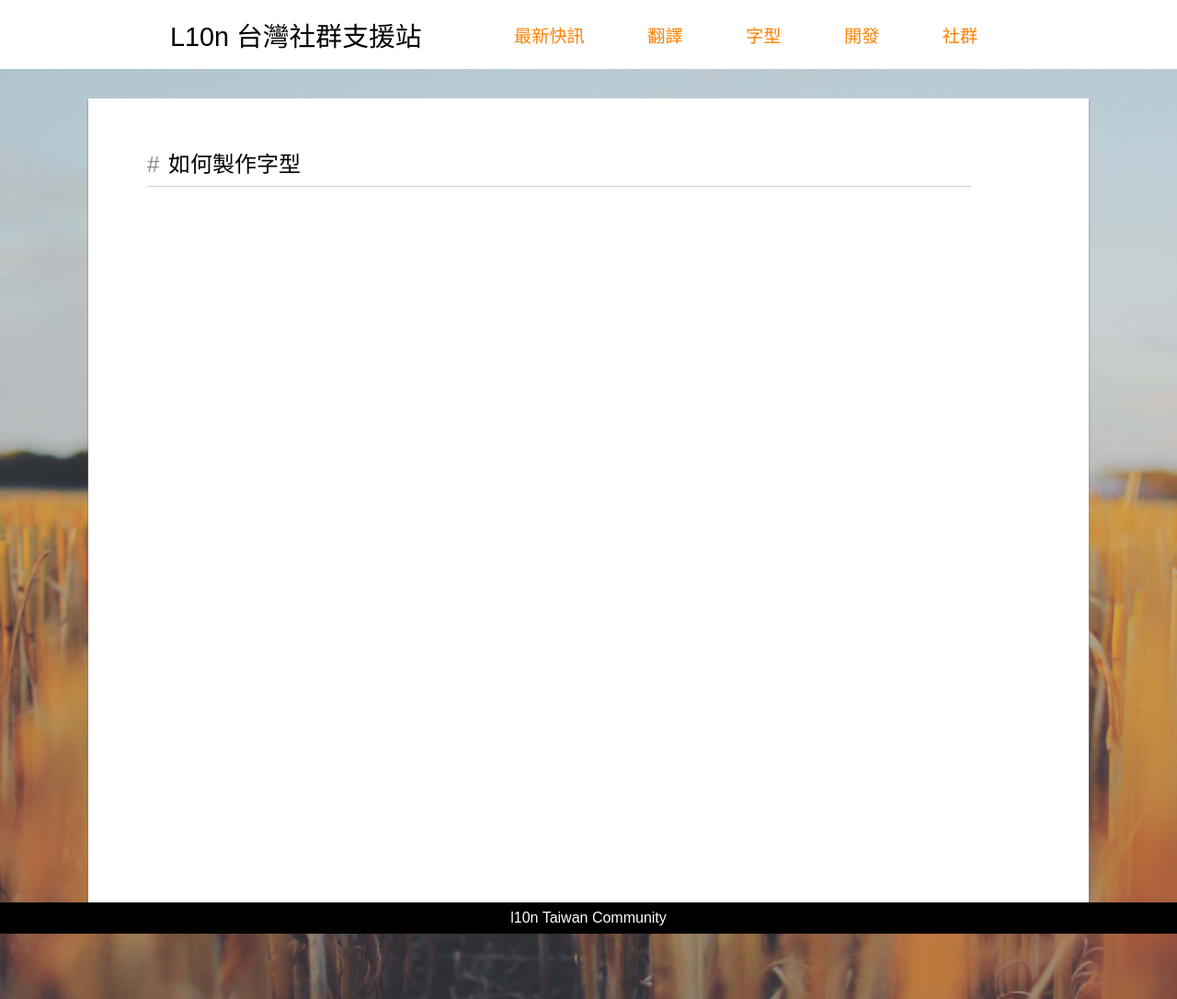
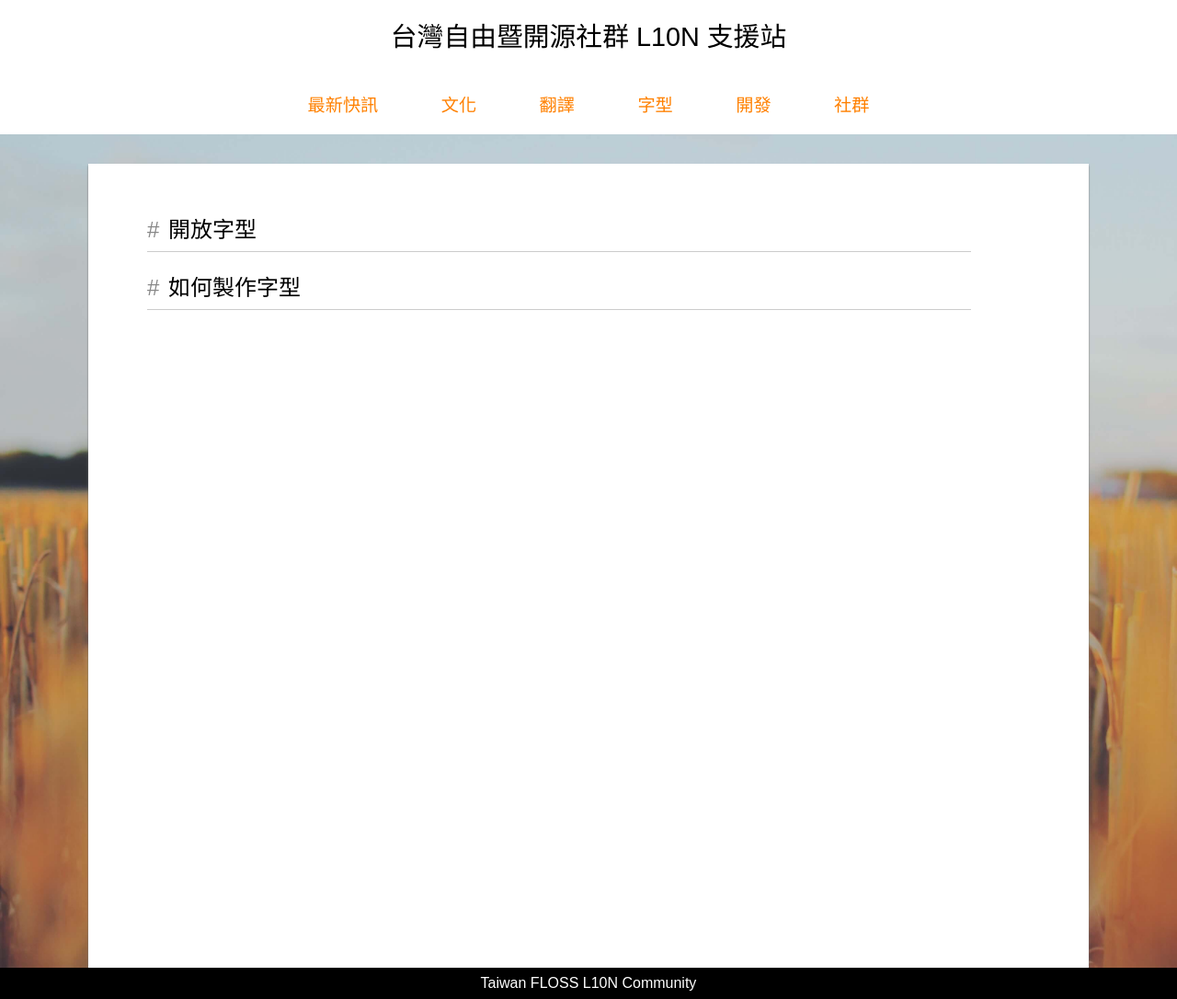
Before and after one commit to l10n-tw/l10n-tw.github.io, a Jekyll site: the page built from font.md, in a window 1280 px wide. Shown: the whole page at 92% size. Built offline with Jekyll 4.4.1, drawn with Linux system fonts in a browser that asks for light colours.

Commit message:
add culture page

```diff
--- a/_includes/nav.html
+++ b/_includes/nav.html
@@ -1,6 +1,7 @@
 <nav>
 	<ul>
 		<li><a href="/">最新快訊</a></li>
+		<li><a href="/culture/">文化</a></li>
 		<li><a href="/translate/">翻譯</a></li>
 		<li><a href="/font/">字型</a></li>
 		<li><a href="/development/">開發</a></li>
--- a/_layouts/default.html
+++ b/_layouts/default.html
@@ -8,14 +8,14 @@
 </head>
 <body>
 	<header>
-		<h1>L10n 台灣社群支援站</h1>
+		<h1>台灣自由暨開源社群 L10N 支援站</h1>
 		{% include nav.html %}
 	</header>
 	<main>
 		{{ content }}
 	</main>
 	<footer>
-		l10n Taiwan Community
+		Taiwan FLOSS L10N Community
 	</footer>
 </body>
 </html>
--- a/font.md
+++ b/font.md
@@ -3,4 +3,6 @@
 permalink: /font/
 ---
 
+## 開放字型
+
 ## 如何製作字型
```
Also changed, not shown: culture.md (added, +12 -0 lines).
